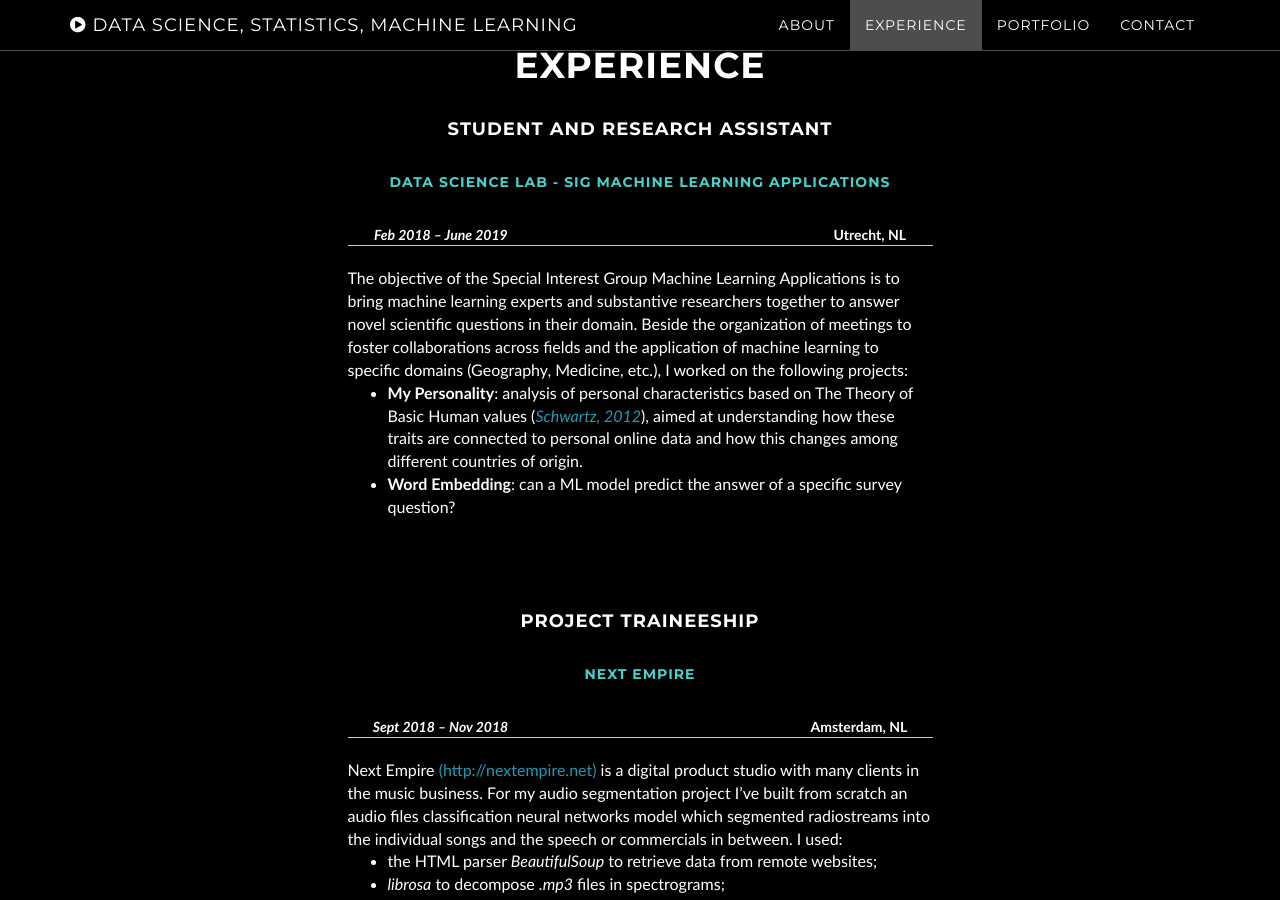
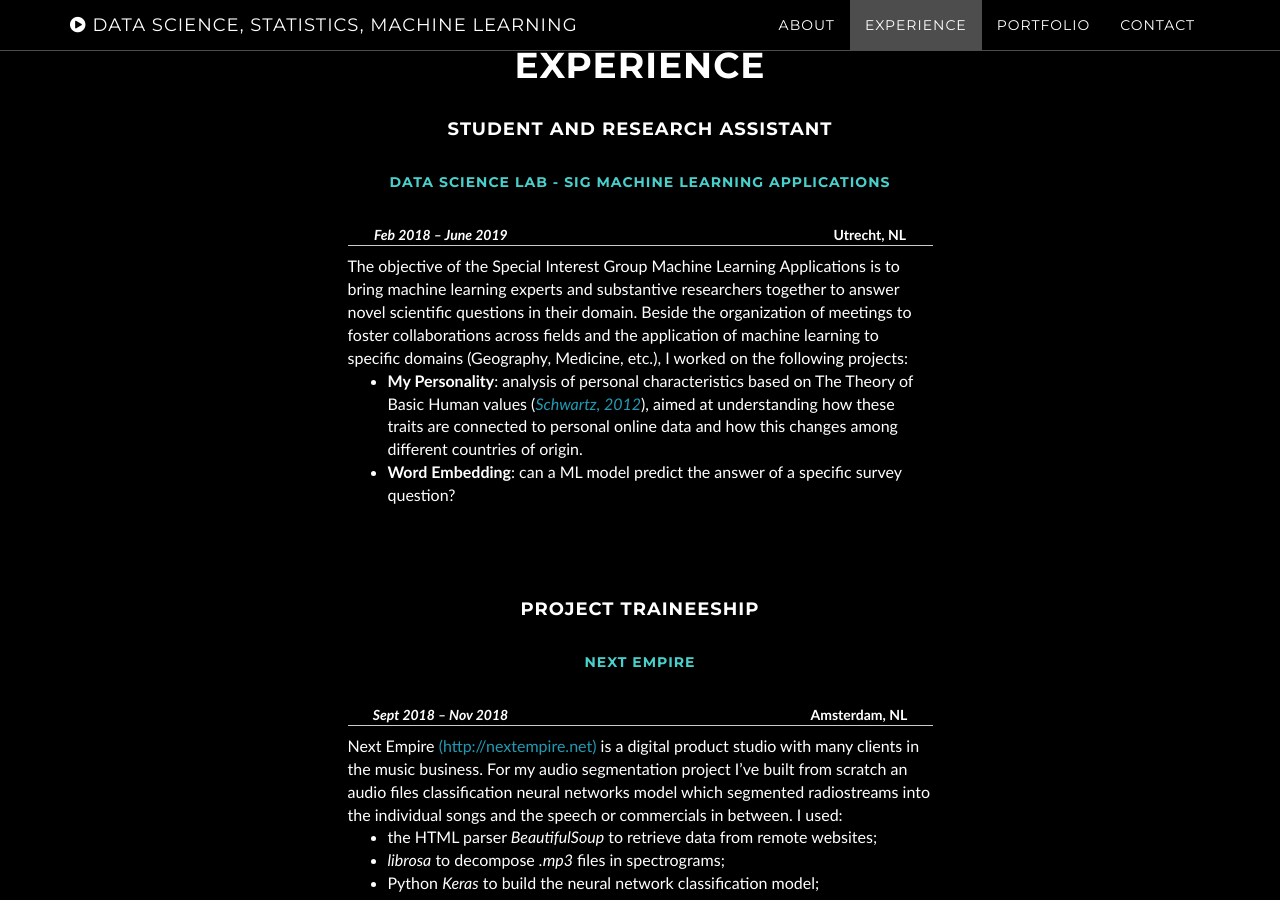
Before and after one commit to AgneseG/AgneseG.github.io, a Jekyll site: the page built from index.html, in a window 1280 px wide and 900 px high, scrolled down 1690 px. Built offline with Jekyll 4.4.1, drawn with Linux system fonts in a browser that asks for light colours; some web fonts are replaced.

Commit message:
Update experience.html

```diff
--- a/_includes/experience.html
+++ b/_includes/experience.html
@@ -12,7 +12,7 @@ div.cntr {
 }
 
             hr{
-    padding: 10px;
+    padding: 4px;
     margin: 0px;
   }
 
```
